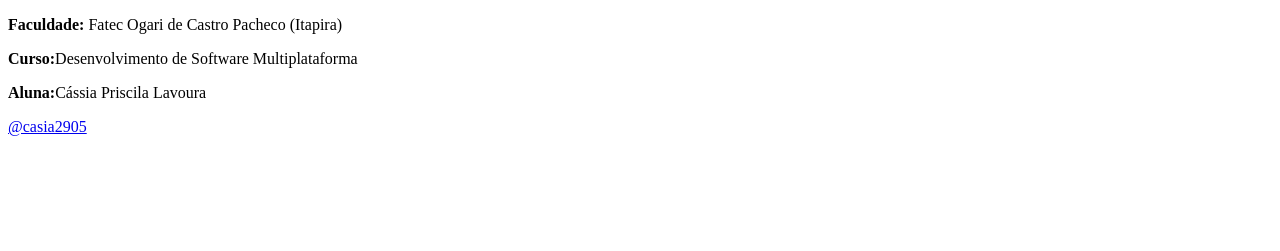
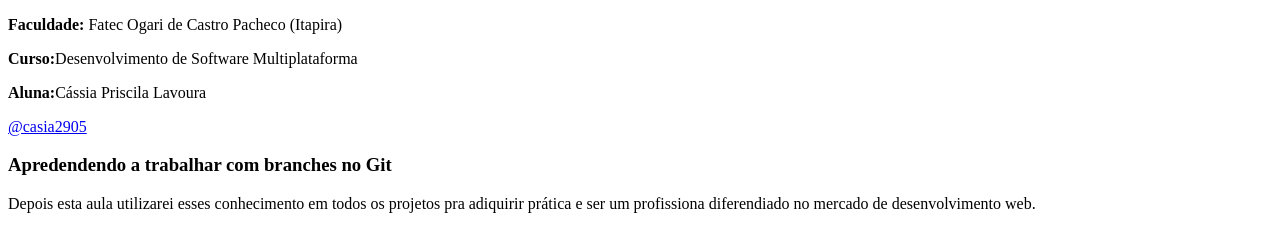
Before and after one commit to cassia2905/primeiro-projeto-git, a plain HTML site: page index.html in a window 1280 px wide. Shown: the part 105-356 px from the top of the page. Drawn offline with Linux system fonts and the light colour scheme.

Commit message:
alterado o arquivo index.html para no va branch

```diff
--- a/index.html
+++ b/index.html
@@ -15,5 +15,10 @@
     <p><b>Curso:</b>Desenvolvimento de Software Multiplataforma</p>
     <p><b>Aluna:</b>Cássia Priscila Lavoura</p>
         <a href="https://github.com/cassia2905/primeiro-projeto-git.git">@casia2905</a>
+
+    <h3> Apredendendo a trabalhar com branches no Git</h3>
+    <p>Depois esta aula utilizarei esses conhecimento em todos os
+    projetos pra adiquirir prática e ser um profissiona diferendiado no mercado de desenvolvimento web.
+    </p>
 </body>
 </html>
```
